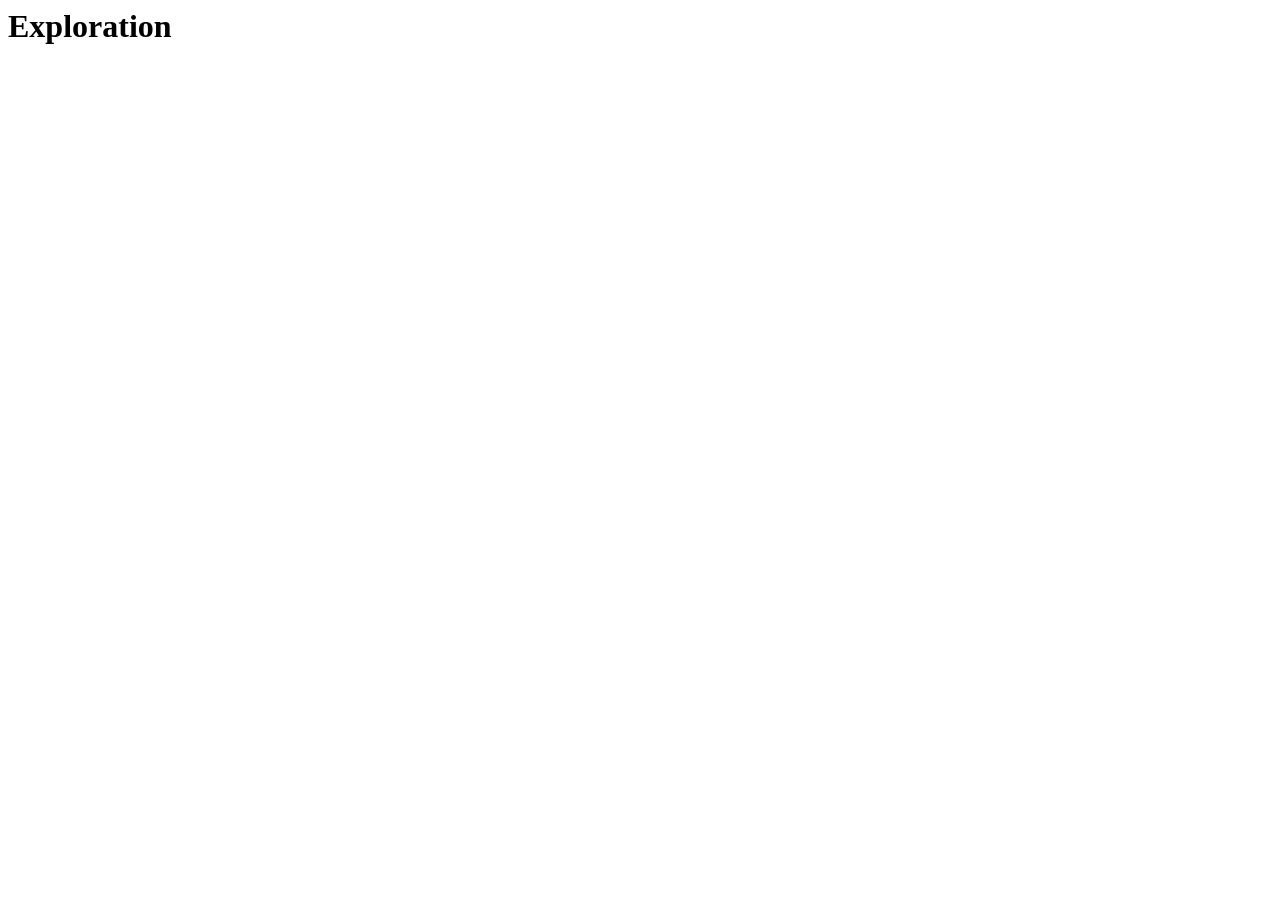
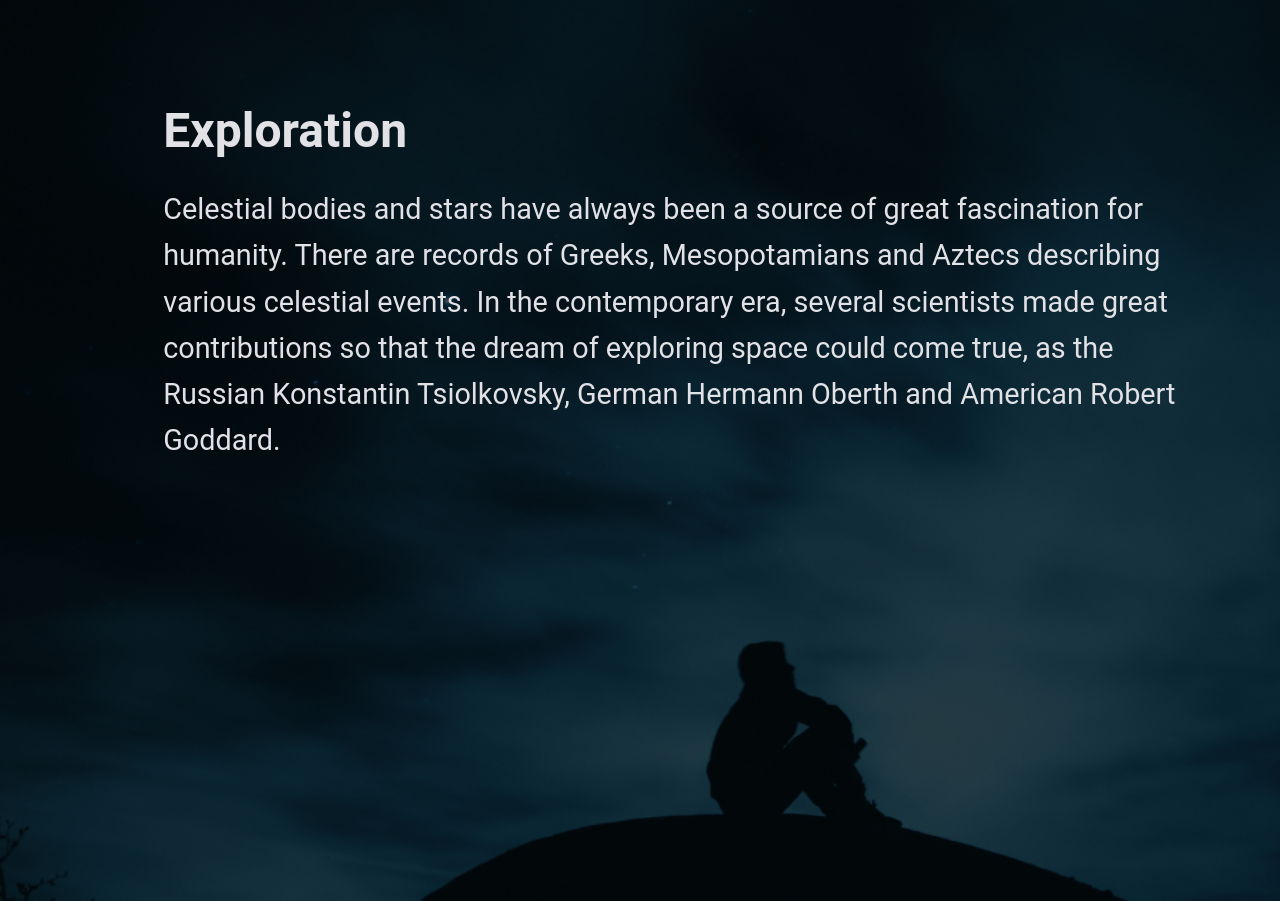
Before and after one commit to Thalys001/SPA-universe-js, a plain HTML site: page pages/exploration.html in a window 1280 px wide. Before the commit the page ends 800 px from the top, so only its background shows below. Drawn offline with Linux system fonts and the light colour scheme.

Commit message:
feat: creating exploration content

```diff
--- a/pages/exploration.html
+++ b/pages/exploration.html
@@ -1,3 +1,14 @@
+<link rel="stylesheet" href="../style/exploration.css" />
+
 <div class="content">
   <h1>Exploration</h1>
+
+  <p>
+    Celestial bodies and stars have always been a source of great fascination
+    for humanity. There are records of Greeks, Mesopotamians and Aztecs
+    describing various celestial events. In the contemporary era, several
+    scientists made great contributions so that the dream of exploring space
+    could come true, as the Russian Konstantin Tsiolkovsky, German Hermann
+    Oberth and American Robert Goddard.
+  </p>
 </div>
--- a/style/exploration.css
+++ b/style/exploration.css
@@ -0,0 +1,21 @@
+@import url(../style.css);
+
+body {
+    background-image: url(../assets/mountains-universe-3.png);
+    transition: background-image 500ms ease;
+}
+
+nav a:nth-child(4) {
+    font-weight: 700;
+    font-size: 2.4rem;
+
+    color: var(--text-color-secundary);
+    border-bottom: 1px solid var(--text-color-secundary);
+}
+
+.content {
+    margin-left: 10.2rem;
+    margin-top: 6.3rem;
+
+    gap: 1.6rem;
+}
```
Also changed, not shown: assets/mountains-universe-3.png (added).
